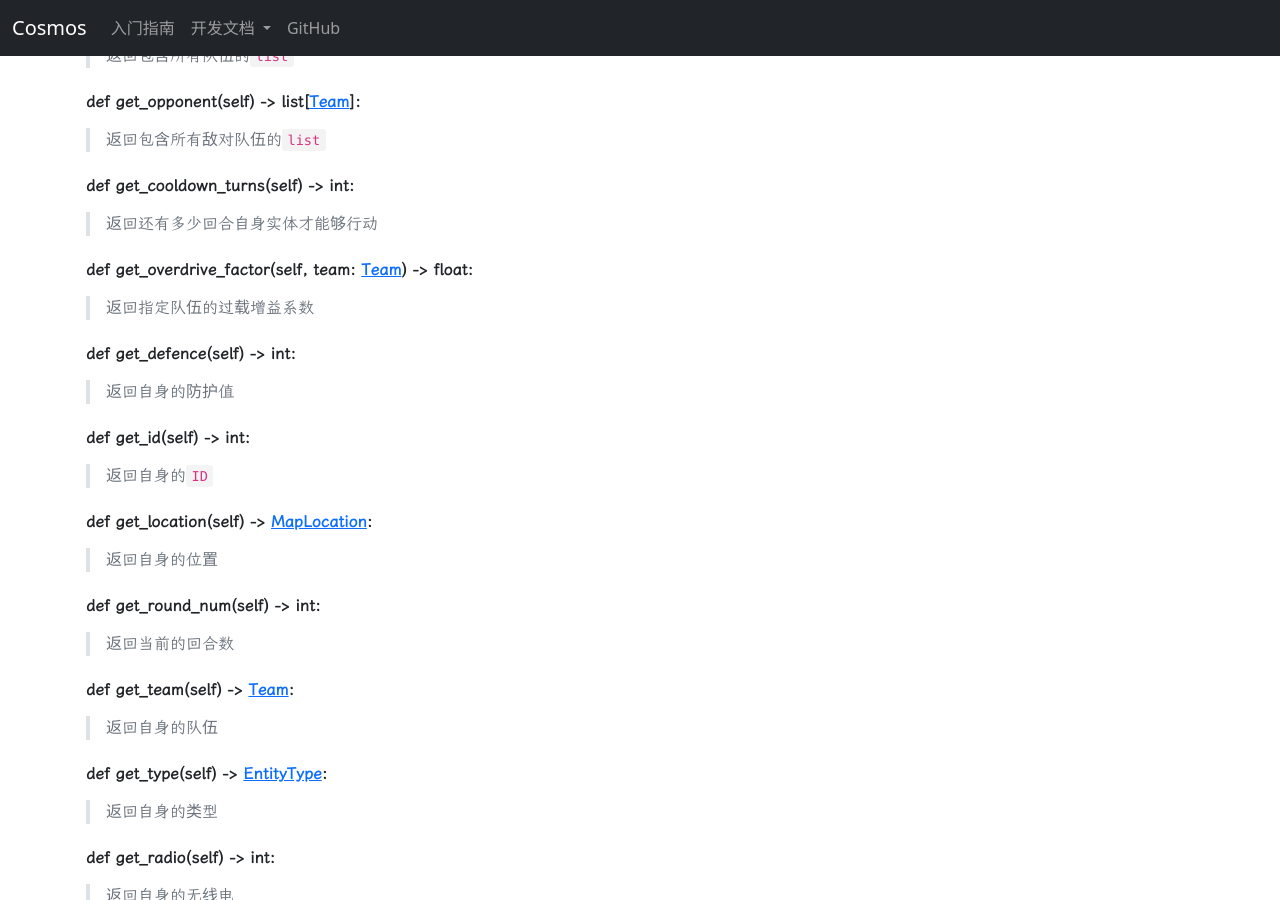
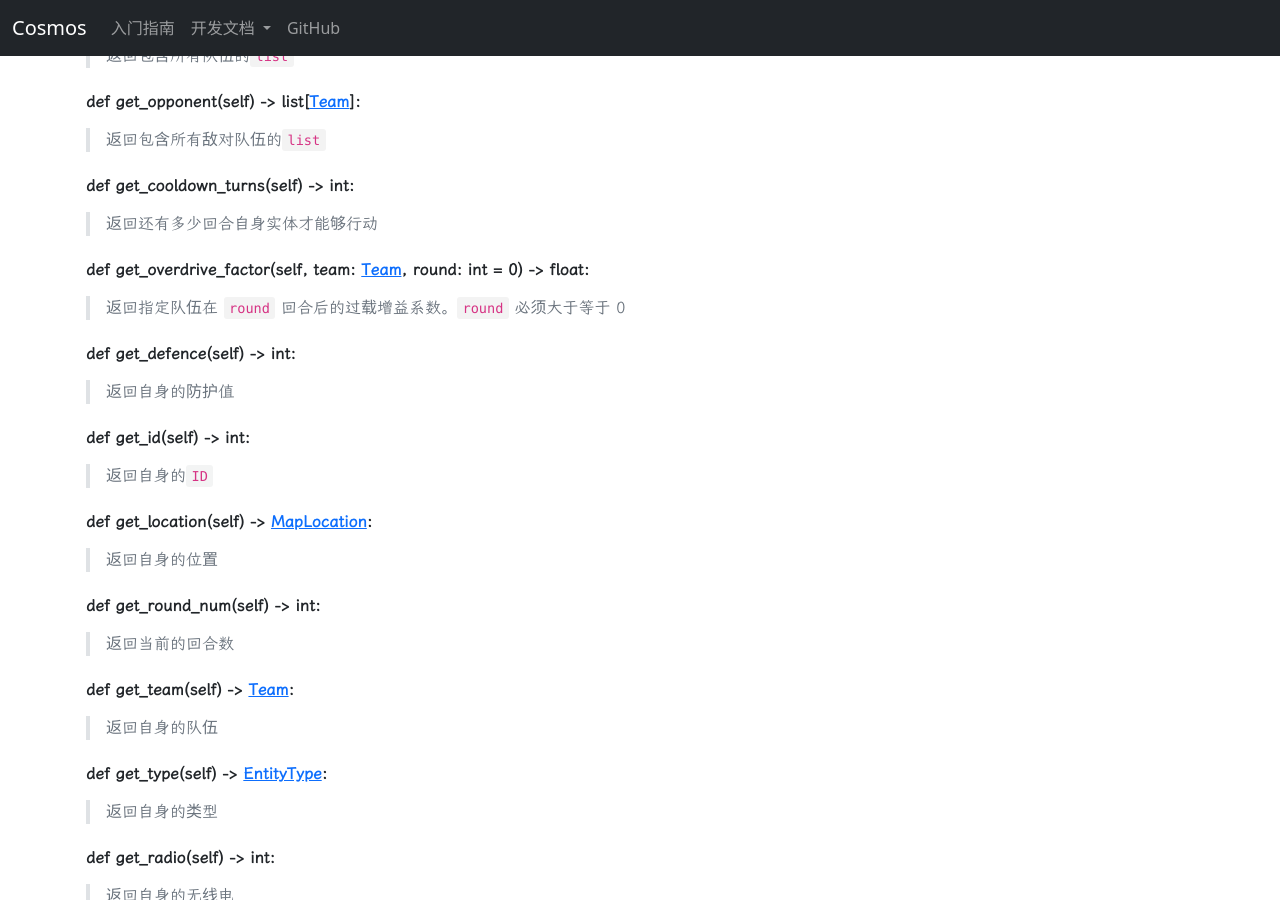
Before and after one commit to NGMAAAYO/Cosmos, a Jekyll site: the page built from documents/Controller.md, in a window 1280 px wide and 900 px high, scrolled down 315 px. Built offline with Jekyll 4.4.1, drawn with Linux system fonts in a browser that asks for light colours; some web fonts are replaced; our own code applies the rules of GitHub Pages for plain Markdown files; comment, search, counter and statistics services are not loaded.

Commit message:
update od factor function

```diff
--- a/documents/Controller.md
+++ b/documents/Controller.md
@@ -20,9 +20,9 @@ from core.entity import Controller
 
 > 返回还有多少回合自身实体才能够行动
 
-#### def get_overdrive_factor(self, team: [Team](Team.md)) -> float:
+#### def get_overdrive_factor(self, team: [Team](Team.md), round: int = 0) -> float:
 
-> 返回指定队伍的过载增益系数
+> 返回指定队伍在 `round` 回合后的过载增益系数。`round` 必须大于等于 0
 
 #### def get_defence(self) -> int:
 
```
